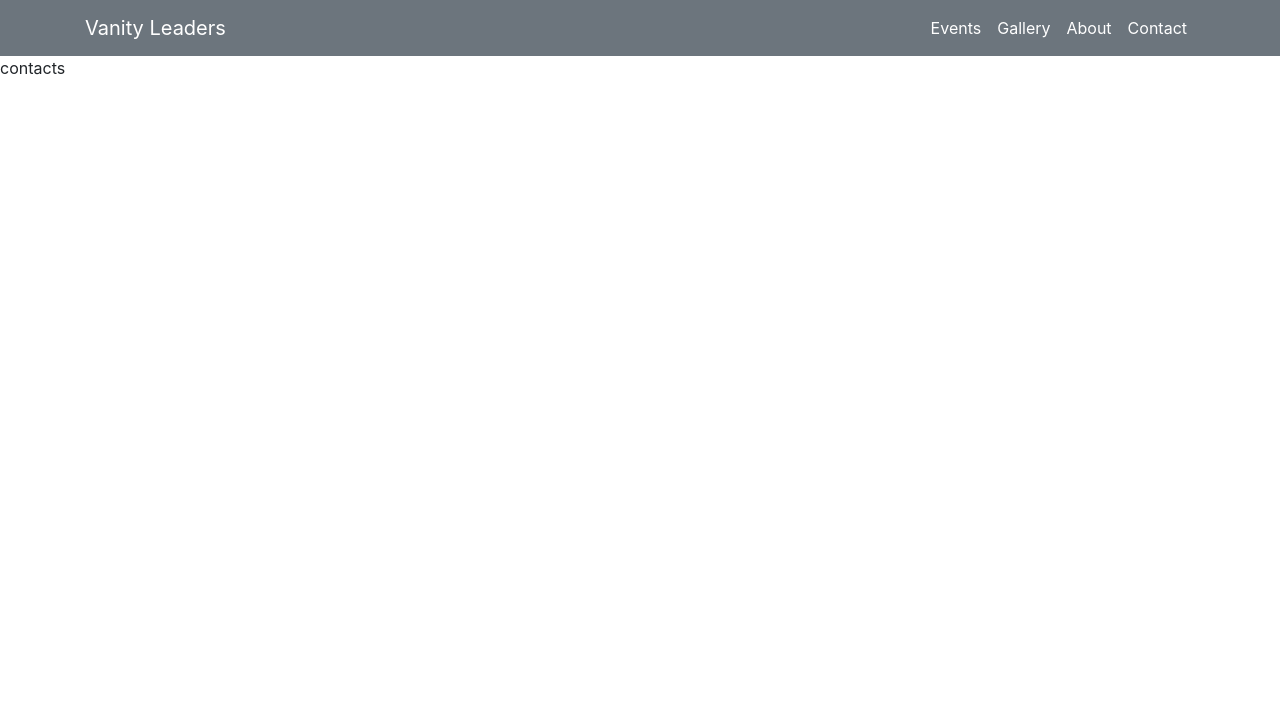
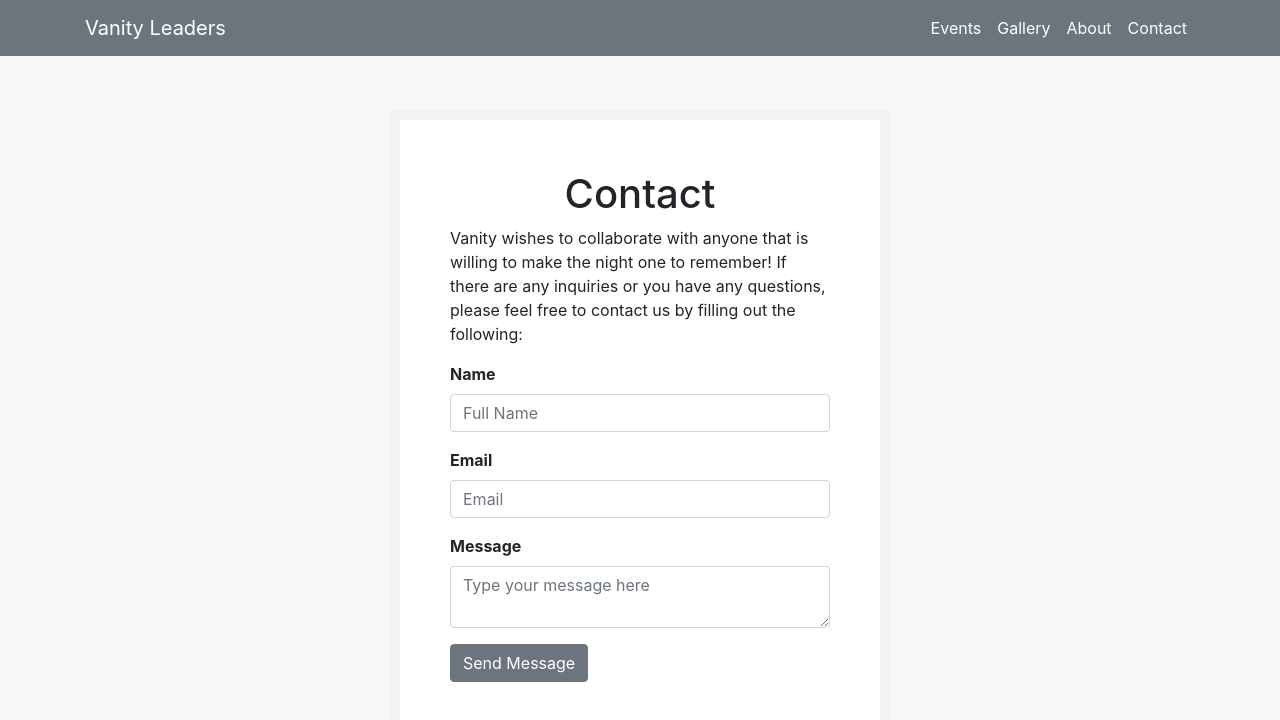
Before and after one commit to wmireku21/vanityleaders, a React (Create React App) app in the folder client/: page /contact in a window 1280 px wide. Shown: the top 720 px of the page. Built offline with nearby package versions, Linux system fonts and the light colour scheme.

Commit message:
contact/about pages

```diff
--- a/client/src/components/About.js
+++ b/client/src/components/About.js
@@ -1,10 +1,22 @@
 import React, { Component } from 'react';
+import kwesi from '../photos/kwesi_2.jpg';
+import { Container } from 'reactstrap';
+import '../styles/About.css';
 
 class About extends Component {
   render() {
     return (
         <div>
-            heowd
+            <div className="about" style={{margin: '50px 0px'}}>
+                <Container>
+                    <div className="about-kwesi" style={{textAlign: 'center'}}>
+                        <h1>Meet The Founder</h1>
+                        <h3>Kwesi Ayekumi</h3>
+                        <p style={{margin: '0px 50px 30px 50px'}}> President of Vanity Leaders, Kwesi Ayekumi is a high energy African-American event coordinator and host that can illuminate a room with his presence. A self driven young man, that has built himself a network circle in Chicago that enables him to be capable of creating memorable events that will leave you speechless. Through small localized events, Kwesi Ayekumi, interacts directly with various communities and demographics in Chicago, IL in hopes of providing platforms for those in the creative community that need a stage to take themselves to the next level, and by giving back to the community through youth events and charitable acts.</p>
+                        <img id="kwesi" src={kwesi} alt="kwesi" ></img>
+                    </div>
+                </Container>
+            </div>
         </div>
     );
   }
--- a/client/src/components/Contact.js
+++ b/client/src/components/Contact.js
@@ -1,11 +1,55 @@
 import React, { Component } from 'react';
+import {
+    Col,
+    Row,
+    Button,
+    Form,
+    FormGroup,
+    Label,
+    Input,
+    Container
+}
+from 'reactstrap';
+import '../styles/Contact.css';
 
 class Contact extends Component {
-  render() {
-    return (
-        <div>
-            contacts
-        </div>
+    constructor() {
+        super()
+
+        this.state = {
+            name: '',
+            email: '',
+            message: ''
+        }
+    }
+
+    render() {
+        return (
+
+            <div>
+                <div className="contact-background">
+                    <Container className="contact">
+                    <h1>Contact</h1>
+                    <p> Vanity wishes to collaborate with anyone that is willing to make the night one to remember!
+                    If there are any inquiries or you have any questions, please feel free to contact us by filling out the following:</p>
+                            <Form>
+                                <FormGroup for="email">
+                                    <Label><b>Name</b></Label>
+                                    <Input type="text" name="name" id="contact-name" placeholder="Full Name" required/>
+                                </FormGroup>
+                                <FormGroup>
+                                    <Label><b>Email</b></Label>
+                                    <Input type="email" name="email" id="contact-email" placeholder="Email" required/>
+                                </FormGroup>
+                                <FormGroup>
+                                    <Label><b>Message</b></Label>
+                                    <Input type="textarea" name="text" id="contact-message" placeholder="Type your message here" required/>
+                                </FormGroup>
+                                <Button> Send Message</Button>
+                            </Form>
+                    </Container>
+                </div>
+            </div>
     );
   }
 }
--- /dev/null
+++ b/client/src/styles/About.css
@@ -0,0 +1,39 @@
+.about {
+    background-position: center;
+    background-repeat: no-repeat;
+    background-size: cover;
+    background-attachment: fixed;
+    min-height: 810px;
+    min-width: 100%;
+}
+
+#logo {
+    width: 25%;
+    height: 25%;
+    filter: none;
+    transform: none;
+}
+
+#kwesi {
+    width: 400px;
+    height: 650px;
+    filter: none;
+    transform: none;
+}
+
+@media screen and (max-width: 1000px) {
+    .about-kwesi {
+        text-align: center;
+    }
+}
+
+@media screen and (max-width: 450px) {
+    .about-kwesi {
+        text-align: center;
+    }
+
+    #kwesi {
+        width: 300px;
+        height: 450px;
+    }
+}
--- /dev/null
+++ b/client/src/styles/Contact.css
@@ -0,0 +1,68 @@
+.contact-background {
+    background-color: #f7f7f7;
+    /*
+    background-position: center;
+    background-repeat: no-repeat;
+    background-size: cover;
+    background-attachment: fixed;
+    min-height: 810px;
+    min-width: 100%;
+    position: relative;
+    */
+    min-height: 800px;
+    min-width: 100%;
+    position: relative;
+}
+
+.contact {
+
+    margin-top: 10px;
+    max-width: 500px;
+    padding: 50px;
+    background: #ffffff;
+    border: 10px solid #f2f2f2;
+    position: absolute;
+    top: 45%;
+    left: 50%;
+    transform: translate(-50%, -50%);
+    /*
+    text-align: center;
+    background-color: white;
+    height: 500px;
+    border: 2px solid grey;
+    */
+}
+
+#contact-form {
+    margin-top: 30px;
+}
+
+h1 {
+    text-align: center;
+}
+
+input, textarea {
+    width: 100%;
+}
+
+#submit-btn {
+    background-color: purple;
+    color: white;
+}
+
+#contact-text {
+    text-align: center;
+}
+
+#btm-text {
+    text-align: center;
+    margin-top: 10px;
+}
+
+.down {
+    font-size: 40px;
+    position: absolute;
+    top: 93%;
+    left: 49%;
+
+}
--- a/client/src/styles/Gallery.css
+++ b/client/src/styles/Gallery.css
@@ -35,9 +35,8 @@
 }
 
 .column > img {
-    /* filter: url(filters.svg#grayscale); Firefox 3.5+ */
-      filter: gray; /* IE5+ */
-      -webkit-filter: grayscale(1); /* Webkit Nightlies & Chrome Canary */
+      filter: gray;
+      -webkit-filter: grayscale(1);
       transition: all .4s ease-in-out;
     }
 
```
Also changed, not shown: client/src/components/Services.js (added, +40 -0 lines).
